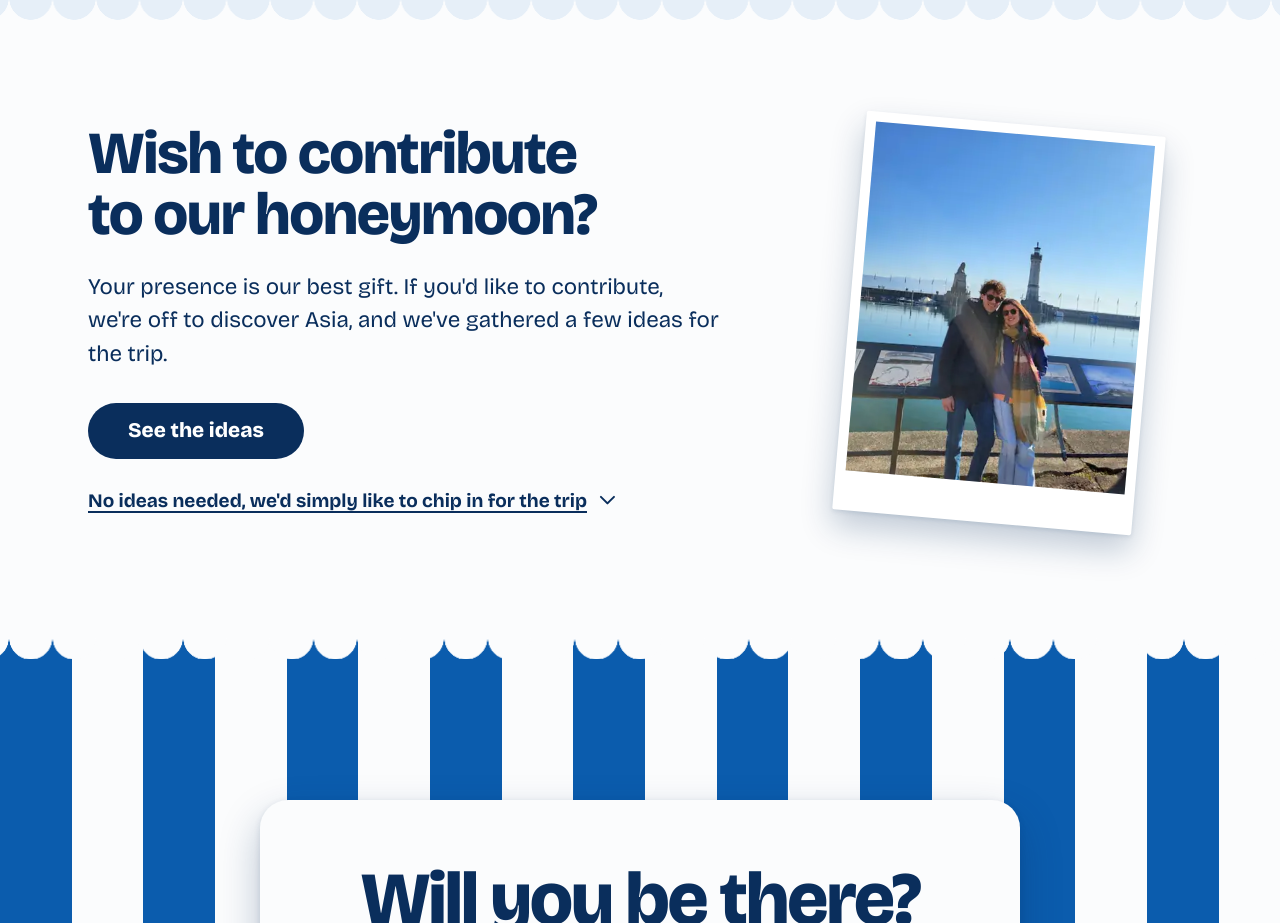
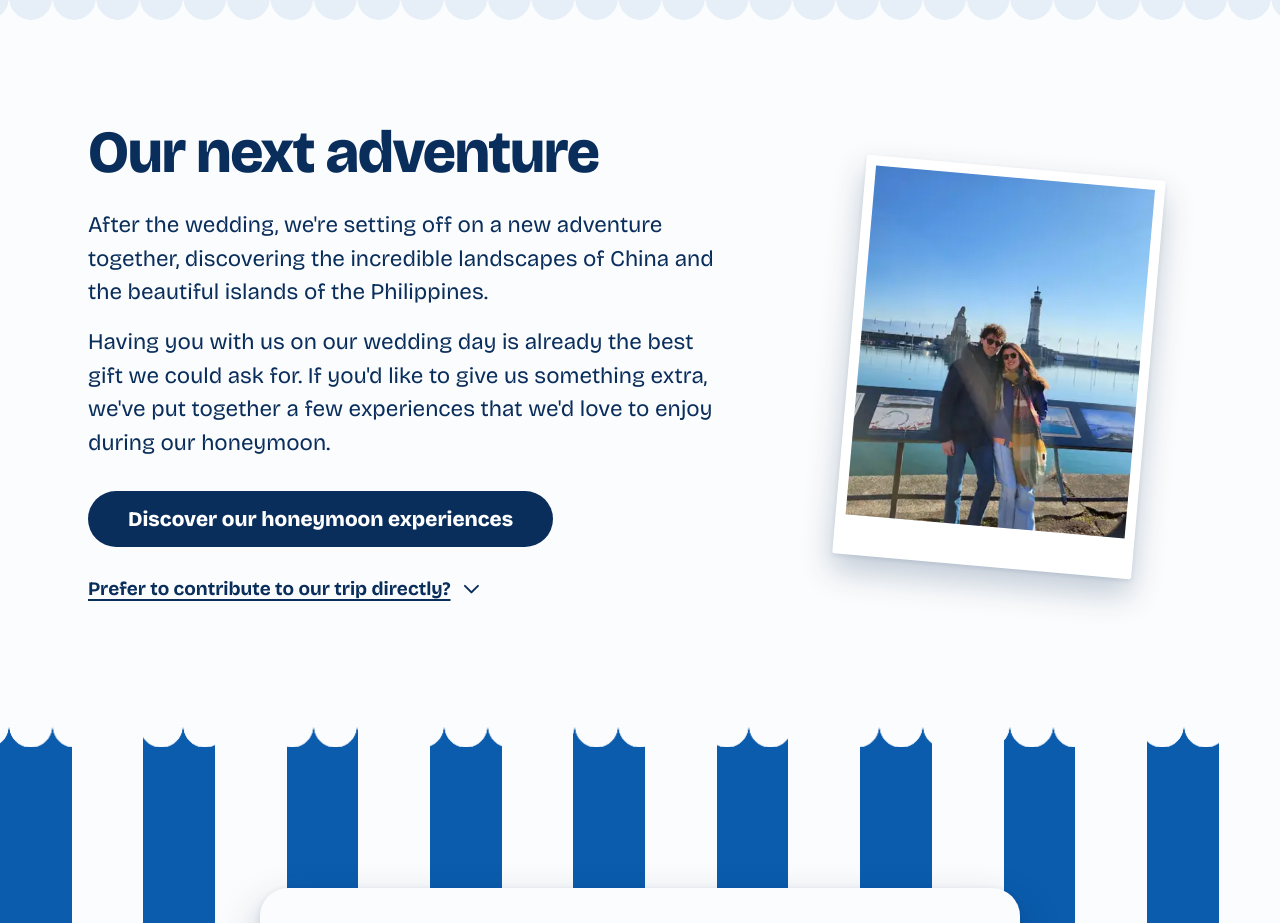
Before and after one commit to sandra-and-massimo/wedding, a plain HTML site: page index.html in a window 1280 px wide. Shown: the part 4400-5323 px from the top of the page. Drawn offline with Linux system fonts and the light colour scheme.

Commit message:
Main page gift section: Sandra's 'Our next adventure' text
Co-Authored-By: Claude Opus 5.5 <noreply@anthropic.com>

```diff
--- a/index.html
+++ b/index.html
@@ -192,11 +192,12 @@ d.className+=' js';setTimeout(function(){d.classList.add('ready')},1500);})();
 <section class="gift-cta" id="honeymoon" aria-labelledby="gift-title">
   <div class="wrap gift-cta-grid">
     <div class="gift-cta-copy">
-      <h2 id="gift-title" class="statement" data-i18n="giftcta.title">Wish to contribute to our honeymoon?</h2>
-      <p class="lede" data-i18n="giftcta.text">Your presence is our best gift. If you'd like to contribute, we're off to discover Asia, and we've gathered a few ideas for the trip.</p>
-      <a class="btn btn--navy" href="honeymoon.html" data-href="honeymoon.html" data-keep-lang data-i18n="giftcta.button">See the ideas</a>
+      <h2 id="gift-title" class="statement" data-i18n="giftcta.title">Our next adventure</h2>
+      <p class="lede" data-i18n="giftcta.text">After the wedding, we're setting off on a new adventure together, discovering the incredible landscapes of China and the beautiful islands of the Philippines.</p>
+      <p class="lede gift-cta-more" data-i18n="giftcta.text2">Having you with us on our wedding day is already the best gift we could ask for. If you'd like to give us something extra, we've put together a few experiences that we'd love to enjoy during our honeymoon.</p>
+      <a class="btn btn--navy" href="honeymoon.html" data-href="honeymoon.html" data-keep-lang data-i18n="giftcta.button">Discover our honeymoon experiences</a>
       <details class="direct" id="direct">
-        <summary><span data-i18n="giftcta.direct">No ideas needed, we'd simply like to chip in for the trip</span><svg class="ic direct-caret" viewBox="0 0 256 256" aria-hidden="true" data-icon="caret-down"></svg></summary>
+        <summary><span data-i18n="giftcta.direct">Prefer to contribute to our trip directly?</span><svg class="ic direct-caret" viewBox="0 0 256 256" aria-hidden="true" data-icon="caret-down"></svg></summary>
         <div class="direct-body">
           <p data-i18n="g.directIntro">Here's everything you need. If you'd like us to know the gift is from you, write your name in the payment description.</p>
           <div class="pay-methods" id="direct-methods"></div>
--- a/main.js
+++ b/main.js
@@ -54,13 +54,14 @@
       "stay.nettuno": "Right by the sea, private balconies, tennis court.",
       "rsvp.title": "Will you be there?",
       "rsvp.text": "Tell us who's coming. We'll email you a confirmation with your personal link.",
-      "giftcta.title": "Wish to contribute to our honeymoon?",
-      "giftcta.text": "Your presence is our best gift. If you'd like to contribute, we're off to discover Asia, and we've gathered a few ideas for the trip.",
-      "giftcta.button": "See the ideas",
+      "giftcta.title": "Our next adventure",
+      "giftcta.text": "After the wedding, we're setting off on a new adventure together, discovering the incredible landscapes of China and the beautiful islands of the Philippines.",
+      "giftcta.text2": "Having you with us on our wedding day is already the best gift we could ask for. If you'd like to give us something extra, we've put together a few experiences that we'd love to enjoy during our honeymoon.",
+      "giftcta.button": "Discover our honeymoon experiences",
       "priv.link": "How we handle your data",
       "foot.privacy": "Privacy",
       "news.optin": "Keep us posted by email if anything changes (times, shuttle…). Only about the wedding.",
-      "giftcta.direct": "No ideas needed, we'd simply like to chip in for the trip",
+      "giftcta.direct": "Prefer to contribute to our trip directly?",
       "g.bank": "Bank transfer",
       "g.holder": "Account holder",
       "g.iban": "IBAN",
@@ -128,13 +129,14 @@
       "stay.nettuno": "Sul mare, balconi privati, campo da tennis.",
       "rsvp.title": "Ci sarete?",
       "rsvp.text": "Diteci chi viene. Vi manderemo via email una conferma con il vostro link personale.",
-      "giftcta.title": "Volete contribuire al nostro viaggio di nozze?",
-      "giftcta.text": "La vostra presenza è il nostro regalo più bello. Se volete contribuire, partiamo alla scoperta dell'Asia e abbiamo raccolto qualche idea per il viaggio.",
-      "giftcta.button": "Scopri le idee",
+      "giftcta.title": "La nostra prossima avventura",
+      "giftcta.text": "Dopo il matrimonio partiamo insieme per una nuova avventura, alla scoperta degli incredibili paesaggi della Cina e delle splendide isole delle Filippine.",
+      "giftcta.text2": "Avervi con noi il giorno del nostro matrimonio è già il regalo più bello che potessimo chiedere. Se vi va di farci un regalo in più, abbiamo scelto alcune esperienze che ci piacerebbe tanto vivere durante il viaggio di nozze.",
+      "giftcta.button": "Scoprite le esperienze del nostro viaggio di nozze",
       "priv.link": "Come trattiamo i vostri dati",
       "foot.privacy": "Privacy",
       "news.optin": "Teneteci aggiornati via email se cambia qualcosa (orari, navette…). Solo sul matrimonio.",
-      "giftcta.direct": "Niente idee, vogliamo solo dare il nostro contributo al viaggio",
+      "giftcta.direct": "Preferite contribuire direttamente al nostro viaggio?",
       "g.bank": "Bonifico",
       "g.holder": "Intestatario",
       "g.iban": "IBAN",
@@ -202,13 +204,14 @@
       "stay.nettuno": "Junto al mar, balcones privados, pista de tenis.",
       "rsvp.title": "¿Vendréis?",
       "rsvp.text": "Decidnos quién viene. Os enviaremos por email una confirmación con vuestro enlace personal.",
-      "giftcta.title": "¿Queréis contribuir a nuestra luna de miel?",
-      "giftcta.text": "Vuestra presencia es nuestro mejor regalo. Si queréis contribuir, nos vamos a descubrir Asia y hemos reunido algunas ideas para el viaje.",
-      "giftcta.button": "Ver las ideas",
+      "giftcta.title": "Nuestra próxima aventura",
+      "giftcta.text": "Después de la boda, empezamos juntos una nueva aventura: descubrir los increíbles paisajes de China y las preciosas islas de Filipinas.",
+      "giftcta.text2": "Teneros con nosotros el día de nuestra boda ya es el mejor regalo que podríamos pedir. Si os apetece regalarnos algo más, hemos preparado algunas experiencias que nos encantaría vivir durante nuestra luna de miel.",
+      "giftcta.button": "Descubrid las experiencias de nuestra luna de miel",
       "priv.link": "Cómo tratamos vuestros datos",
       "foot.privacy": "Privacidad",
       "news.optin": "Mantenednos al día por email si algo cambia (horarios, autobuses…). Solo sobre la boda.",
-      "giftcta.direct": "Sin ideas, solo queremos aportar nuestro granito de arena al viaje",
+      "giftcta.direct": "¿Preferís contribuir directamente a nuestro viaje?",
       "g.bank": "Transferencia bancaria",
       "g.holder": "Titular",
       "g.iban": "IBAN",
--- a/styles.css
+++ b/styles.css
@@ -231,6 +231,7 @@ p { text-wrap: pretty; }
 .gift-cta { position: relative; background: var(--canvas); padding-block: calc(var(--d) / 2 + clamp(64px, 8vw, 112px)) clamp(80px, 9vw, 120px); }
 .gift-cta-grid { display: grid; grid-template-columns: 1.25fr .75fr; gap: clamp(40px, 6vw, 96px); align-items: center; }
 .gift-cta .btn--navy { margin-top: 32px; }
+.gift-cta-more { margin-top: 16px; }
 .polaroid--gift { --r: 5deg; width: min(300px, 100%); justify-self: center; }
 .valance--canvas { --c: var(--canvas); }
 .btn--navy { background: var(--navy); color: #fff; font-size: clamp(1.1rem, .4vw + 1rem, 1.3rem); min-height: 56px; padding: 12px 40px; }
```
